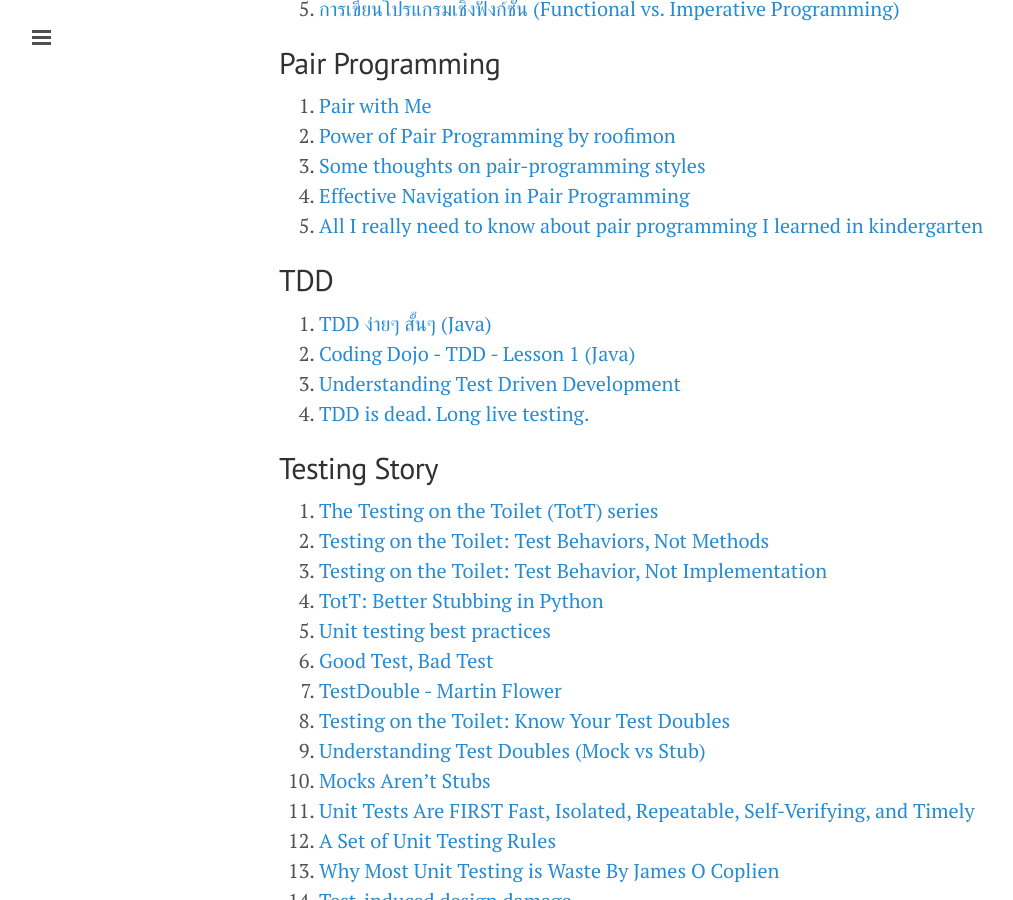
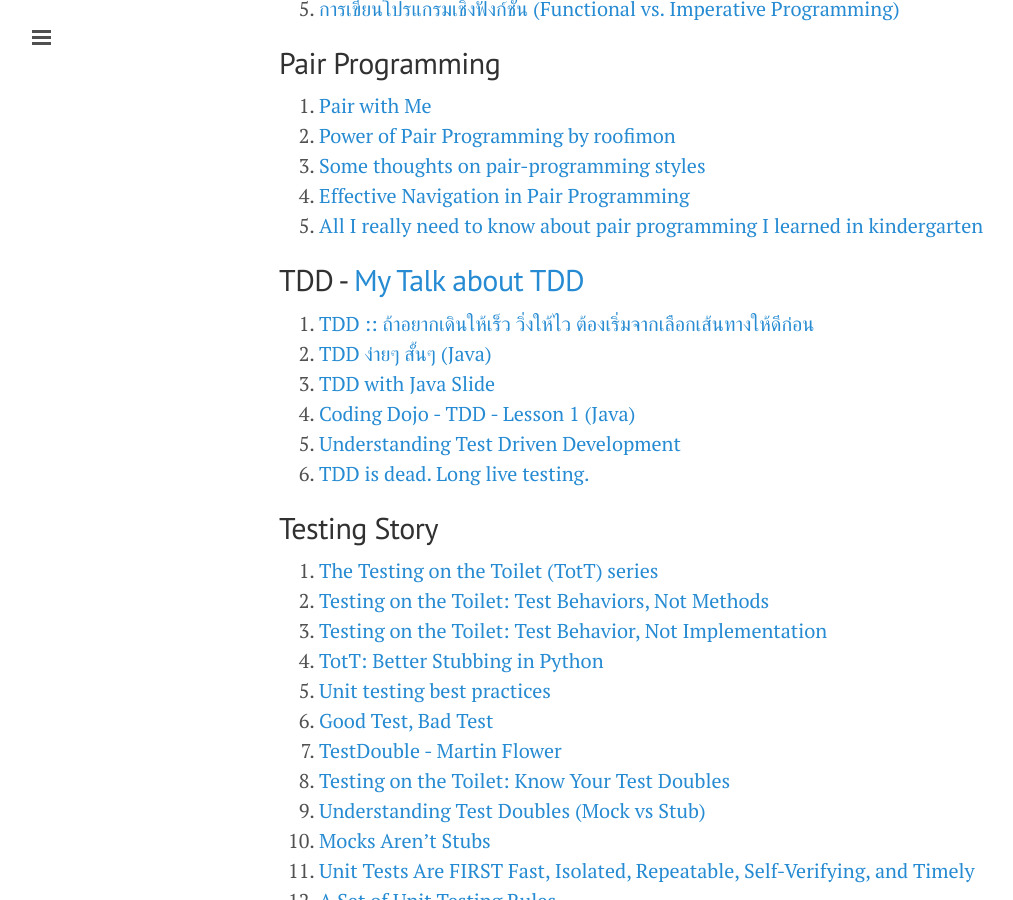
Before and after one commit to ibotdotout/ibotdotout.github.io, a Jekyll site: the page built from _posts/2015-06-24-coding.md, in a window 1280 px wide and 900 px high, scrolled down 801 px. Shown: the whole window, without its empty margins (1-1014 px from the left). Built offline with Jekyll 4.4.1, drawn with Linux system fonts in a browser that asks for light colours; nearby versions of some CDN libraries; Markdown is read by kramdown in place of the engine named in the settings.

Commit message:
Update about TDD

```diff
--- a/_posts/2015-06-24-coding.md
+++ b/_posts/2015-06-24-coding.md
@@ -35,10 +35,10 @@ excerpt: All about coding resources and stroy about coding.
 4. [Effective Navigation in Pair Programming](https://www.thoughtworks.com/insights/blog/effective-navigation-in-pair-programming)
 5. [All I really need to know about pair programming I learned in kindergarten](http://www.cs.rice.edu/~mgricken/teaching/402/09-spring/readings/Everything.pdf)
 
-## TDD
-
-
+## TDD - [My Talk about TDD]({{site.url}}/talks/barcampsk4/)
+1. [TDD :: ถ้าอยากเดินให้เร็ว วิ่งให้ไว ต้องเริ่มจากเลือกเส้นทางให้ดีก่อน](http://www.somkiat.cc/tdd-choose-the-right-way/)
 1. [TDD ง่ายๆ สั้นๆ (Java)](https://www.youtube.com/watch?v=9OQeO64x-2k)
+2. [TDD with Java Slide](https://github.com/up1/course_php_101/blob/master/slide/10-SPRINT3R-TDD.pdf)
 2. [Coding Dojo - TDD - Lesson 1 (Java)](https://www.youtube.com/watch?v=4UM73byPFlA)
 3. [Understanding Test Driven Development](https://www.youtube.com/watch?v=q5Xd1tmIgec)
 4. [TDD is dead. Long live testing.](http://david.heinemeierhansson.com/2014/tdd-is-dead-long-live-testing.html)
```
